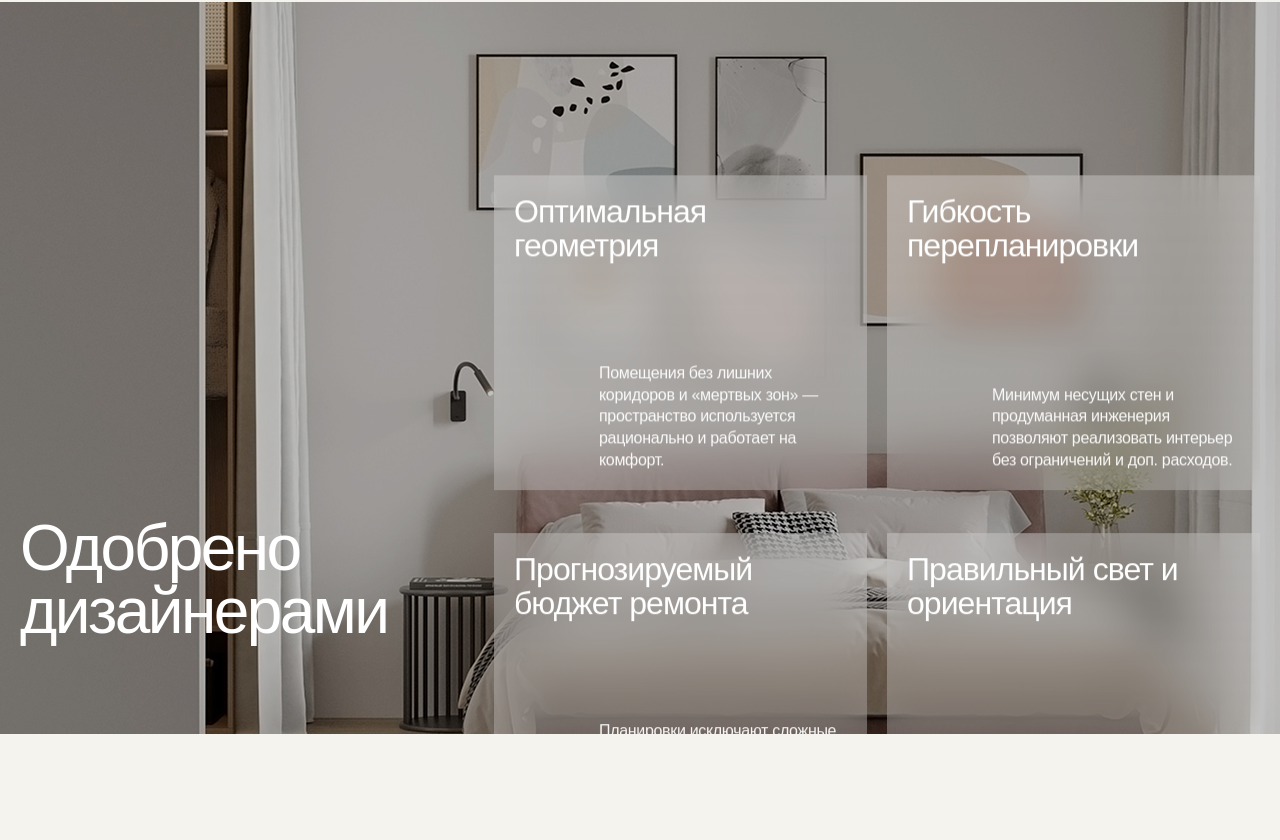
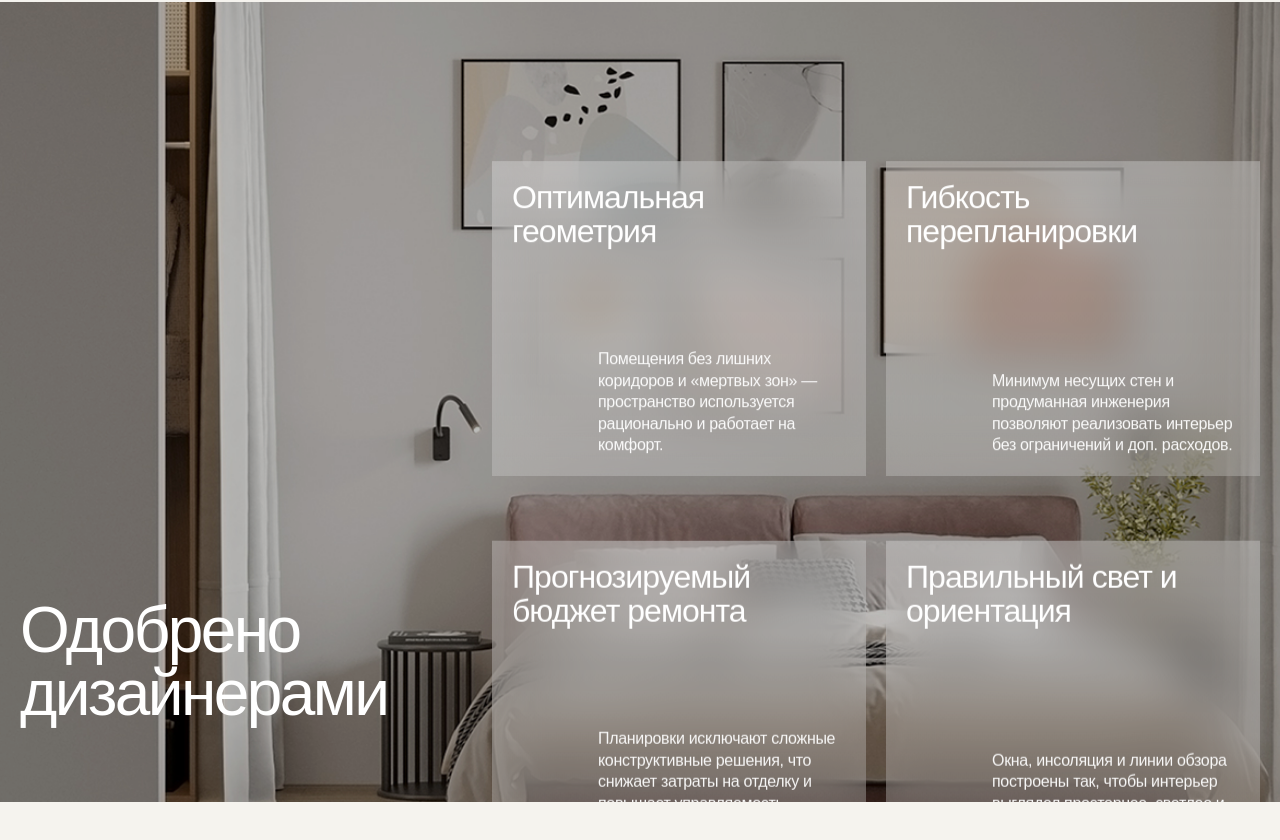
Before and after one commit to nstopack-crypto/istok-site, a Next.js app: page / in a window 1280 px wide. Shown: the part 6554-7394 px from the top of the page. Built offline with nearby package versions, Linux system fonts and the light colour scheme.

Commit message:
Adjust designer section to viewport height and faster parallax

```diff
--- a/components/DesignerApproved.tsx
+++ b/components/DesignerApproved.tsx
@@ -33,8 +33,8 @@ export default function DesignerApproved() {
       const rect = sectionRef.current.getBoundingClientRect();
       const viewportHeight = window.innerHeight;
 
-      const start = viewportHeight;
-      const end = -rect.height * 0.35;
+      const start = viewportHeight * 0.95;
+      const end = -rect.height * 0.15;
       const current = rect.top;
 
       const raw = (start - current) / (start - end);
@@ -53,15 +53,15 @@ export default function DesignerApproved() {
     };
   }, []);
 
-  const topRowY = 60 - progress * 60;
-  const bottomRowY = 110 - progress * 110;
+  const topRowY = 90 - progress * 120;
+  const bottomRowY = 160 - progress * 180;
 
   return (
     <section
       ref={sectionRef}
       className="relative w-full overflow-hidden bg-[#efebe4]"
     >
-      <div className="relative h-[732px] w-full">
+      <div className="relative h-screen min-h-[732px] w-full">
         <div className="absolute inset-0">
           <Image
             src="/images/designer-bg.jpg"
@@ -72,13 +72,13 @@ export default function DesignerApproved() {
           />
         </div>
 
-        <div className="absolute inset-0 bg-[rgba(0,0,0,0.06)]" />
+        <div className="absolute inset-0 bg-[rgba(0,0,0,0.08)]" />
 
         <div className="relative z-10 h-full px-[20px]">
           <div className="mx-auto h-full max-w-[1600px]">
-            <div className="grid h-full grid-cols-1 md:grid-cols-[412px_1fr] md:gap-[62px]">
-              <div className="flex items-end pb-[92px]">
-                <h2 className="max-w-[360px] text-[48px] font-medium leading-[0.98] tracking-[-0.04em] text-white md:text-[64px]">
+            <div className="grid h-full grid-cols-1 md:grid-cols-[380px_1fr] md:gap-[92px]">
+              <div className="flex items-end pb-[64px] md:pb-[78px]">
+                <h2 className="max-w-[340px] text-[48px] font-medium leading-[0.98] tracking-[-0.04em] text-white md:text-[64px]">
                   Одобрено
                   <br />
                   дизайнерами
@@ -87,13 +87,13 @@ export default function DesignerApproved() {
 
               <div className="relative hidden md:block">
                 <div
-                  className="absolute left-0 top-[140px] grid w-full grid-cols-2 gap-5 transition-transform duration-150 ease-out"
+                  className="absolute left-0 top-[120px] grid w-full grid-cols-2 gap-5 will-change-transform"
                   style={{ transform: `translateY(${topRowY}px)` }}
                 >
                   {cards.slice(0, 2).map((card, index) => (
                     <article
                       key={index}
-                      className="relative h-[315px] overflow-hidden bg-[rgba(223,223,223,0.28)] backdrop-blur-[22px]"
+                      className="relative h-[315px] overflow-hidden bg-[rgba(223,223,223,0.28)] backdrop-blur-[24px]"
                     >
                       <div className="absolute inset-0 bg-[linear-gradient(180deg,rgba(255,255,255,0.10),rgba(255,255,255,0.02))]" />
 
@@ -113,13 +113,13 @@ export default function DesignerApproved() {
                 </div>
 
                 <div
-                  className="absolute left-0 top-[470px] grid w-full grid-cols-2 gap-5 transition-transform duration-150 ease-out"
+                  className="absolute left-0 top-[455px] grid w-full grid-cols-2 gap-5 will-change-transform"
                   style={{ transform: `translateY(${bottomRowY}px)` }}
                 >
                   {cards.slice(2, 4).map((card, index) => (
                     <article
                       key={index}
-                      className="relative h-[315px] overflow-hidden bg-[rgba(223,223,223,0.28)] backdrop-blur-[22px]"
+                      className="relative h-[315px] overflow-hidden bg-[rgba(223,223,223,0.28)] backdrop-blur-[24px]"
                     >
                       <div className="absolute inset-0 bg-[linear-gradient(180deg,rgba(255,255,255,0.10),rgba(255,255,255,0.02))]" />
 
```
